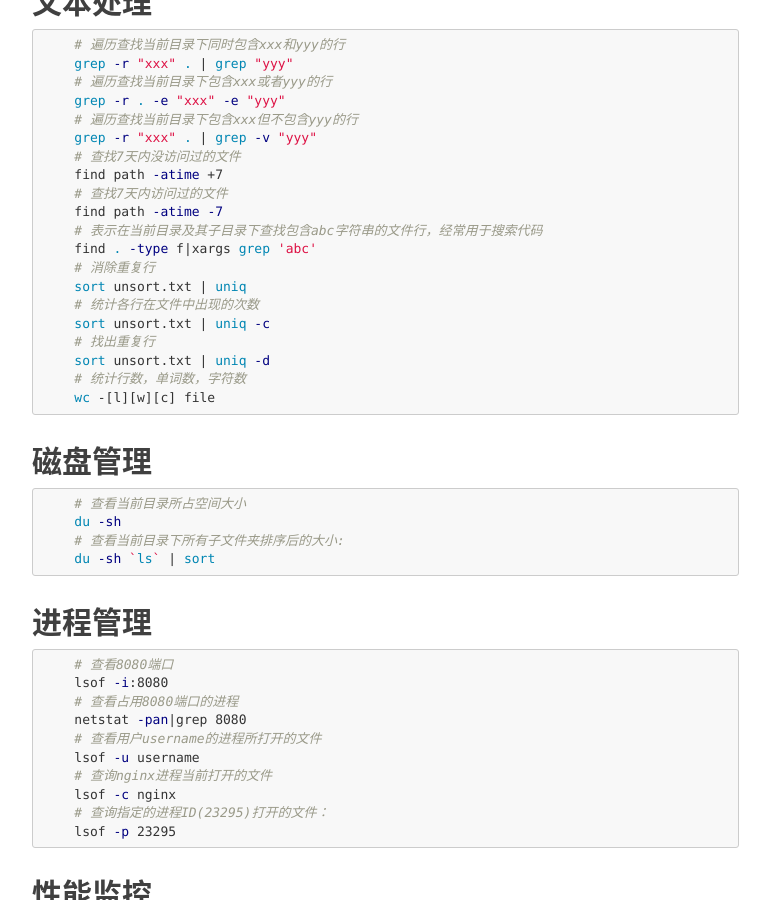
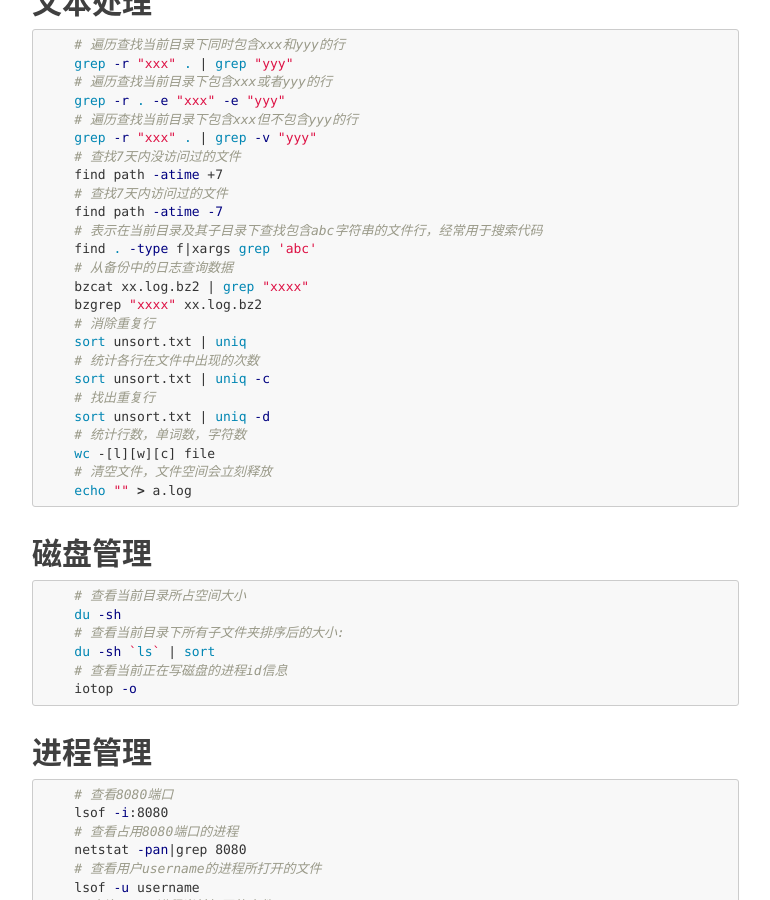
Before and after one commit to bug1024/jeet-blog, a Jekyll site: the page built from _posts/2017-04-12-shell-sheet.md, in a window 1280 px wide and 900 px high, scrolled down 1367 px. Shown: the whole window, without its empty margins (233-1003 px from the left). Built offline with Jekyll 4.4.1, drawn with Linux system fonts in a browser that asks for light colours; nearby versions of some CDN libraries; comment, search, counter and statistics services are not loaded.

Commit message:
shell sheet

````diff
--- a/_posts/2017-04-12-shell-sheet.md
+++ b/_posts/2017-04-12-shell-sheet.md
@@ -64,6 +64,9 @@ tags:
     find path -atime -7
     # 表示在当前目录及其子目录下查找包含abc字符串的文件行，经常用于搜索代码
     find . -type f|xargs grep 'abc'
+    # 从备份中的日志查询数据
+    bzcat xx.log.bz2 | grep "xxxx"
+    bzgrep "xxxx" xx.log.bz2
     # 消除重复行
     sort unsort.txt | uniq
     # 统计各行在文件中出现的次数
@@ -72,6 +75,8 @@ tags:
     sort unsort.txt | uniq -d
     # 统计行数，单词数，字符数
     wc -[l][w][c] file
+    # 清空文件，文件空间会立刻释放
+    echo "" > a.log
 ```
 ## 磁盘管理
  ```shell
@@ -79,6 +84,8 @@ tags:
     du -sh
     # 查看当前目录下所有子文件夹排序后的大小:
     du -sh `ls` | sort
+    # 查看当前正在写磁盘的进程id信息
+    iotop -o
 ```
 
 ## 进程管理
````
